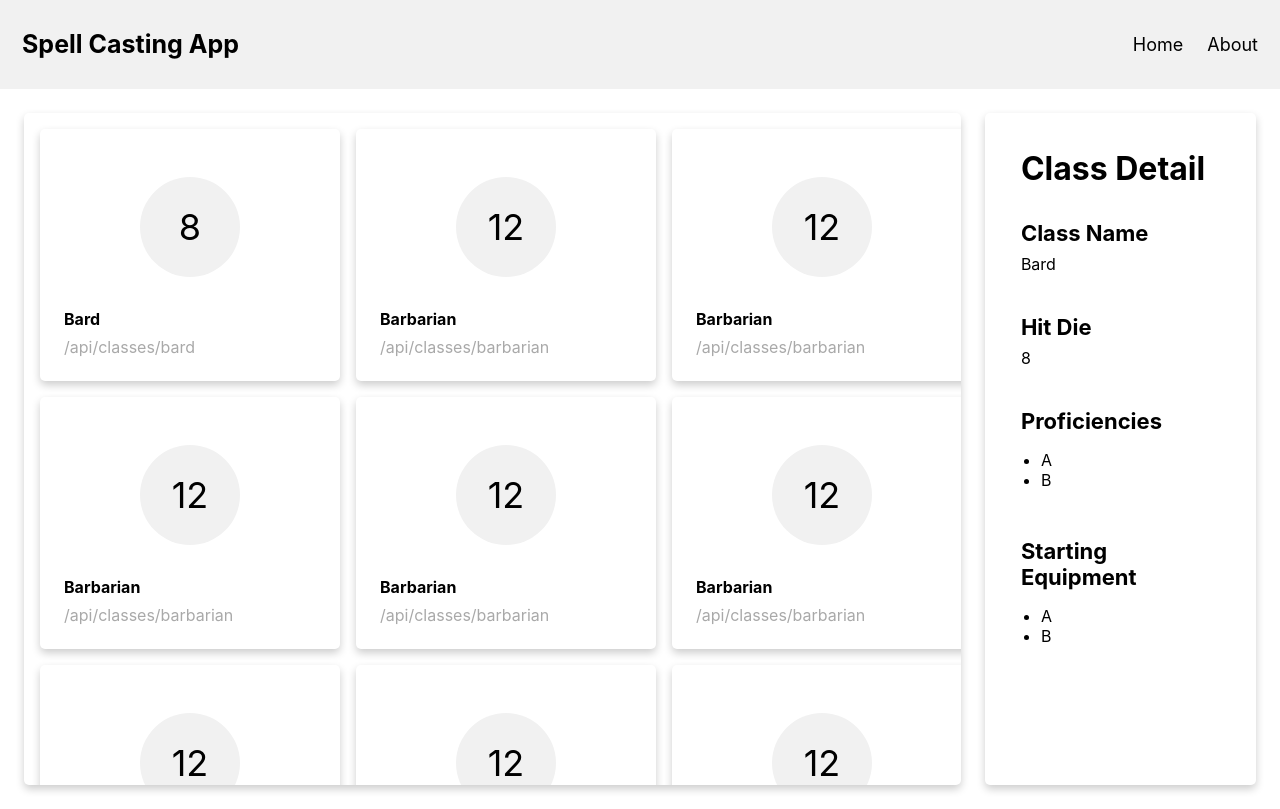
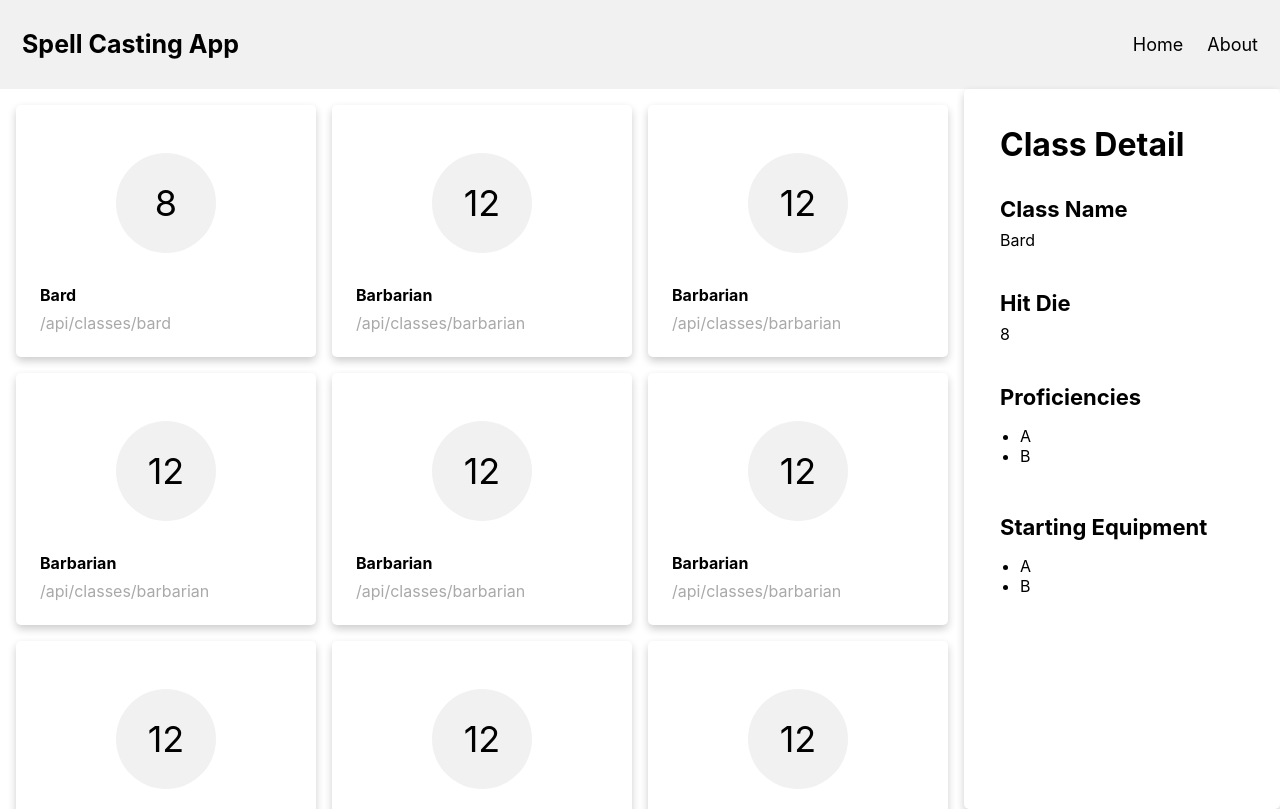
Before and after one commit to MatthewDiMarco/D-D-Frontend, a Next.js app: page / in a window 1280 px wide. Built offline with nearby package versions, Linux system fonts and the light colour scheme.

Commit message:
Updated main page css

```diff
--- a/pages/component/ClassSelect.tsx
+++ b/pages/component/ClassSelect.tsx
@@ -9,10 +9,12 @@ const ContainerList = styled.div`
   grid-template-columns: repeat(3, 1fr);
   grid-template-rows: repeat(auto-fill);
   grid-gap: 16px;
-  max-height: 80vh;
+  padding: 16px;
+  max-height: 90vh;
 `
 
-const Child = styled.div``
+const Child = styled.div`
+`
 
 interface ClassSelectProps {
   propClassList: ClassSnapshot[];
--- a/pages/index.tsx
+++ b/pages/index.tsx
@@ -8,14 +8,9 @@ import ClassDetail from './component/ClassDetail';
 
 const ContainerFlex = styled.div`
   display: flex;
-  gap: 24px;
-  margin: 24px;
 `
 
 const ContainerLeft = styled.div`
-  box-shadow: 0 4px 8px 0 rgba(0,0,0,0.2);
-  border-radius: 5px;
-  padding: 16px;
   overflow: auto;
 `
 
```
